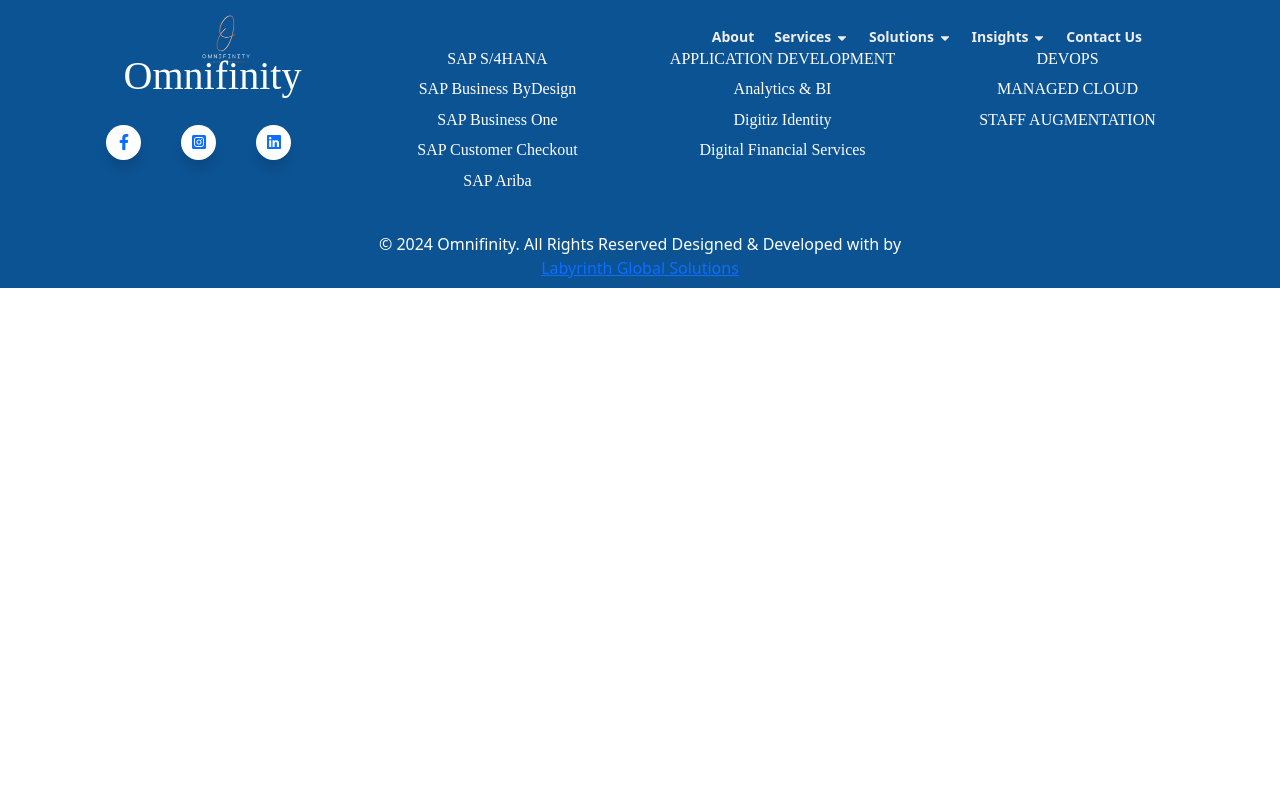
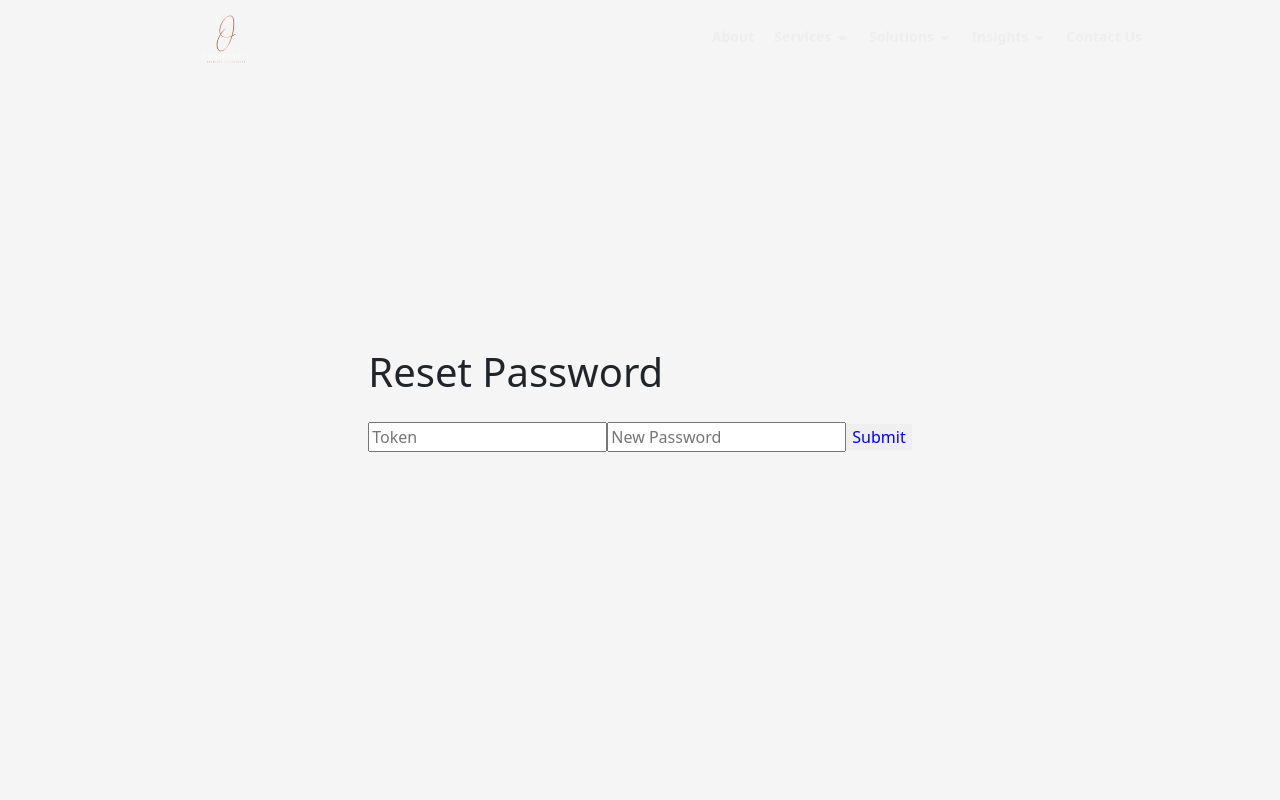
Before and after one commit to labyrinthglobalsolutions/omnifinity, a React (Create React App) app in the folder client-side/: page /reset-password in a window 1280 px wide. Shown: the top 800 px of the page. Built offline with nearby package versions, Linux system fonts and the light colour scheme; the HTML template or start-up script is replaced by a standard one; a web font is replaced by a local one.

Commit message:
added forget pass

```diff
--- a/client-side/src/AdminComponents/adminLogin.js
+++ b/client-side/src/AdminComponents/adminLogin.js
@@ -1,5 +1,5 @@
 import React, { useState } from 'react';
-import { useNavigate } from 'react-router-dom';
+import { Link, useNavigate } from 'react-router-dom';
 import './adminRegistration.css';
 const AdminLogin = () => {
   const [formData, setFormData] = useState({
@@ -73,6 +73,7 @@
 <button type='submit' className='btn-primary' onClick={handleLogin}>
             Login
 </button>
+<Link to='/forget-password'>Forgot Password?</Link>
 </div>
 </div>
 </div>
--- /dev/null
+++ b/client-side/src/AdminComponents/forgetPassword.css
@@ -0,0 +1,15 @@
+.forgetPassword{
+    display: flex;
+    flex-direction: column;
+    align-items: center;
+    justify-content: center;
+    height: 100vh;
+    width: 100%;
+    background-color: #f5f5f5;
+    padding: 20px;
+
+}
+.btn-forget{
+    margin-top: 20px;
+    color: blue;
+}
--- /dev/null
+++ b/client-side/src/AdminComponents/forgetPassword.js
@@ -0,0 +1,47 @@
+import React, { useState } from "react";
+import "./forgetPassword.css";
+import { useNavigate } from "react-router-dom";
+
+function ForgetPassword() {
+    const [email, setEmail] = useState("");
+const navigate = useNavigate();
+    const handleSubmit = async (e) => {
+        e.preventDefault();
+        const response = await fetch("http://localhost:4000/api/v1/admin-forget-password", {
+            method: "POST",
+            headers: {
+                "Content-Type": "application/json",
+            },
+            body: JSON.stringify({ email }),
+        });
+        if (response.ok) {
+            const data = await response.json();
+            alert("Password token link sent to your email.");
+           navigate("/reset-password");
+        } else {
+            alert("Failed to reset your password.Try again.");
+            console.log(response);
+        }
+
+    }
+    return (
+        <div className="forgetPassword">
+            <form>
+                <h1>Forget Password</h1>
+                <input
+
+                    type="email"
+                    name="email"
+                    id="email"
+                    value={email}
+                    onChange={(e) => setEmail(e.target.value)}
+                    placeholder="Email"
+                />
+            <button className="btn-forget" type="submit" onClick={handleSubmit}>Submit</button>
+                </form>
+                </div>
+
+    )
+
+}
+export default ForgetPassword;
--- /dev/null
+++ b/client-side/src/AdminComponents/resetPassword.js
@@ -0,0 +1,58 @@
+import React, { useState } from "react";
+import "./forgetPassword.css";
+import { useNavigate } from "react-router-dom";
+
+function ResetPassword() {
+
+  const [token, setToken] = useState("");
+  const [newPassword, setNewPassword] = useState("");
+  const navigate = useNavigate();
+  const handleSubmit = async (e) => {
+    e.preventDefault();
+    const response = await fetch("http://localhost:4000/api/v1/reset-password", {
+      method: "POST",
+      headers: {
+        "Content-Type": "application/json",
+      },
+      body: JSON.stringify({ token, newPassword }),
+    });
+    if (response.ok) {
+      const data = await response.json();
+      alert("Password reset successful. You can now log in with your new password.");
+     navigate("/adminLogin");
+    } else {
+      alert("Failed to reset your password. Please try again.");
+      console.log(response);
+    }
+  }
+  return (
+    <div className="forgetPassword">
+<form>
+    <h1>Reset Password</h1>
+    <input
+    type="text"
+    name="token"
+    id="token"
+    value={token}
+    onChange={(e) => setToken(e.target.value)}
+    placeholder="Token"
+  />
+  <input
+    type="password"
+    name="newPassword"
+    id="newPassword"
+    value={newPassword}
+    onChange={(e) => setNewPassword(e.target.value)}
+    placeholder="New Password"
+  />
+  <button className="btn-forget" type="submit" onClick={handleSubmit}>Submit</button>
+
+</form>
+
+    </div>
+
+
+
+  )
+}
+export default ResetPassword;
--- a/client-side/src/App.js
+++ b/client-side/src/App.js
@@ -10,9 +10,10 @@
 import Contact from './Components/ContactUs/Contact';
 import Footer from './Components/Footer/Footer';
 import InnovationSolutions from "./Components/Services/InnovationSolution/InnovationSolutions";
-
+import ForgetPassword from './AdminComponents/forgetPassword.js';
 import EnterpriseSystems from "./Components/Services/EnterpriseEdition/EnterpriseSystems";
 import ManagedServices from "./Components/Services/ManagedServices/ManagedServices";
+import ResetPassword from './AdminComponents/resetPassword.js';
 
 
 function App() {
@@ -35,6 +36,8 @@
         <Route path="/adminLogin" element={<AdminLogin />} />
         <Route path="/contactUs" element={<Contact />} />
         <Route path="/adminDashboard/*" element={<AdminPannel />} />
+        <Route path='forget-password' element={<ForgetPassword />} />
+        <Route path='reset-password' element={<ResetPassword />} />
       </Routes>
       <Footer />
     </>
```
Also changed, not shown: client-side/src/AdminComponents/services/addService.js (added, +83 -0 lines), client-side/src/AdminComponents/services/getServices.js (added).
